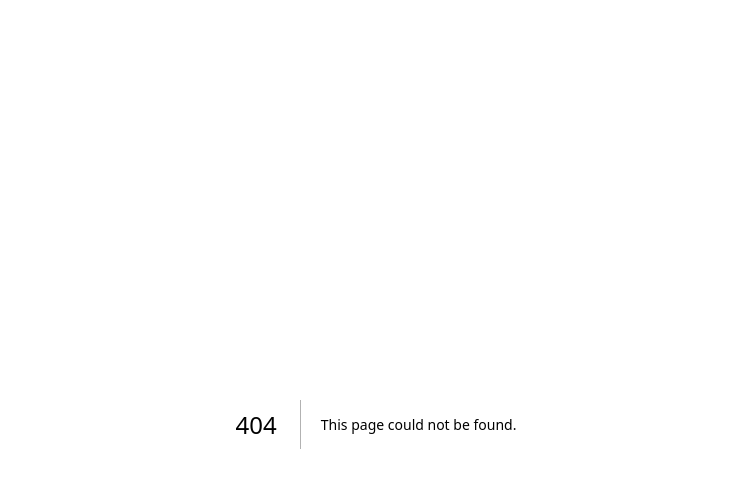
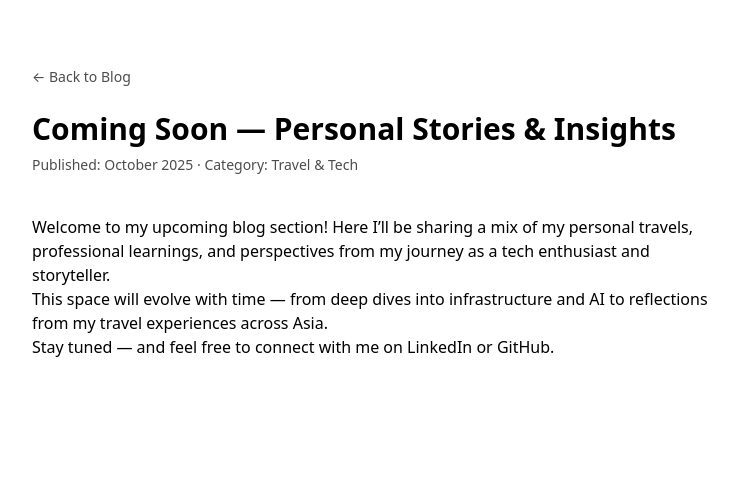
Before and after one commit to HarishS99/harish-portfolio, a Next.js app: page /blog/first-post in a window 1280 px wide. Before the commit this address had no page. Shown: the top 488 px of the page, without its empty margins (264-1002 px from the left). Built offline with nearby package versions, Linux system fonts and the light colour scheme.

Commit message:
Create page.tsx

```diff
--- /dev/null
+++ b/app/blog/first-post/page.tsx
@@ -0,0 +1,54 @@
+"use client";
+
+import Link from "next/link";
+
+export default function BlogPost() {
+  return (
+    <main className="min-h-screen p-6 md:p-10 max-w-3xl mx-auto">
+      <Link
+        href="/blog"
+        className="text-sm opacity-70 hover:opacity-100 transition inline-block mb-6"
+      >
+        ← Back to Blog
+      </Link>
+
+      <h1 className="text-3xl font-bold mb-2">
+        Coming Soon — Personal Stories & Insights
+      </h1>
+      <p className="opacity-70 text-sm mb-10">Published: October 2025 · Category: Travel & Tech</p>
+
+      <div className="prose dark:prose-invert max-w-none">
+        <p>
+          Welcome to my upcoming blog section! Here I’ll be sharing a mix of my
+          personal travels, professional learnings, and perspectives from my
+          journey as a tech enthusiast and storyteller.
+        </p>
+
+        <p>
+          This space will evolve with time — from deep dives into infrastructure
+          and AI to reflections from my travel experiences across Asia.
+        </p>
+
+        <p>
+          Stay tuned — and feel free to connect with me on{" "}
+          <a
+            href="https://www.linkedin.com/in/harish-subramanian-a246a016b/"
+            target="_blank"
+            rel="noopener noreferrer"
+          >
+            LinkedIn
+          </a>{" "}
+          or{" "}
+          <a
+            href="https://github.com/HarishS99"
+            target="_blank"
+            rel="noopener noreferrer"
+          >
+            GitHub
+          </a>
+          .
+        </p>
+      </div>
+    </main>
+  );
+}
```
